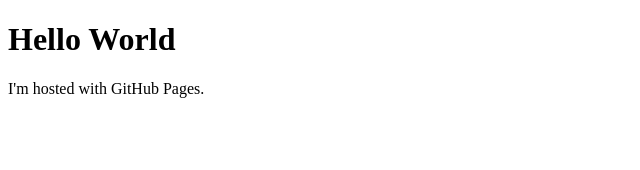
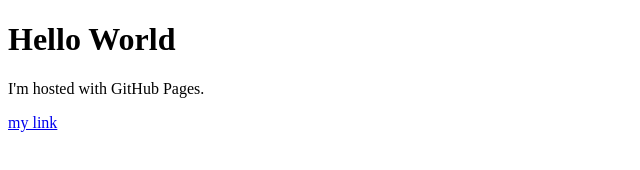
Before and after one commit to ideamotor/ideamotor.github.io, a plain HTML site: page index.html in a window 1280 px wide. Shown: the full height of the page, 0-640 px from the left. Drawn offline with Linux system fonts and the light colour scheme.

Commit message:
Update index.html

```diff
--- a/index.html
+++ b/index.html
@@ -3,5 +3,6 @@
 <body>
 <h1>Hello World</h1>
 <p>I'm hosted with GitHub Pages.</p>
+<a href="mod2solution/index.html">my link</a>
 </body>
 </html>
```
